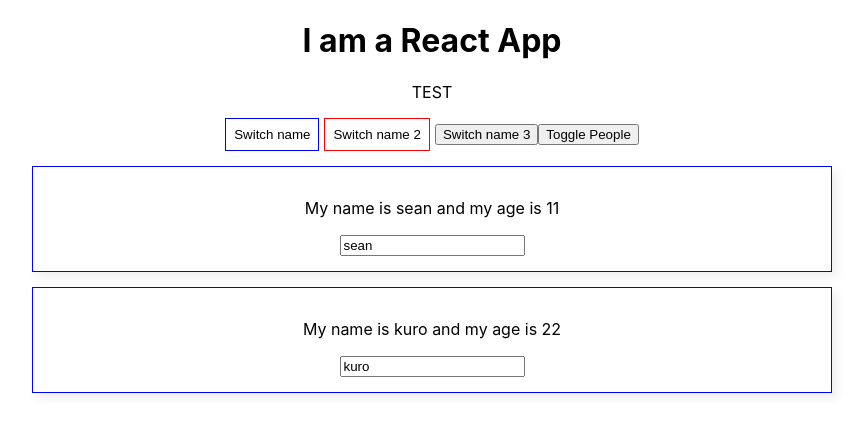
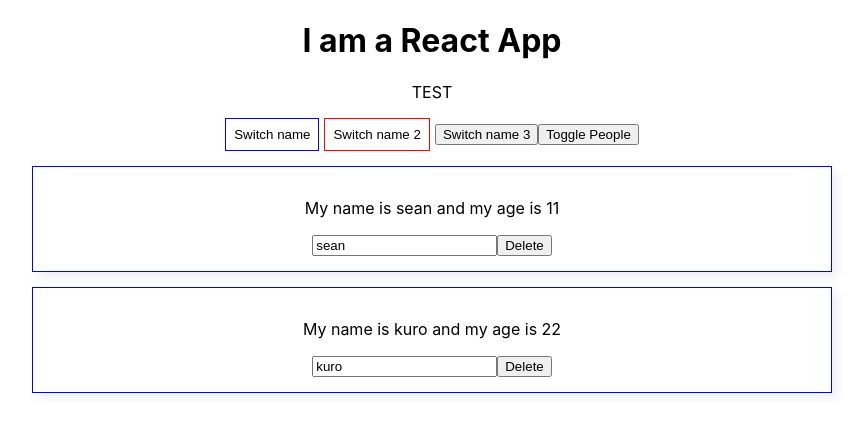
Before and after one commit to seanhuang514/ReactTheCompleteGuide, a React (Create React App) app: page / in a window 1280 px wide. Both pictures are taken after a click on the button "Toggle People". Shown: the top 434 px of the page, without its empty margins (208-1073 px from the left). Built offline with nearby package versions, Linux system fonts and the light colour scheme.

Commit message:
55. Lists & State
改變state2的值去刪除掉 element

```diff
--- a/src/App.js
+++ b/src/App.js
@@ -60,6 +60,15 @@
     })
   }
 
+  deletePersonHandle = (personIndex) => {
+    const people = this.state.people;
+    people.splice(personIndex, 1); // bad practice, because of it mutate this original data
+    console.log(this.state.people)
+    this.setState({
+      people: people
+    })
+  }
+
 
   render() {
     const style = {
@@ -76,8 +85,14 @@
       people = (
         <div>
           {
-            this.state.people.map(person => {
-              return <Person name={person.name} age={person.age}></Person>
+            this.state.people.map((person, index) => {
+              return <Person
+                        name={person.name}
+                        age={person.age}
+                        click={this.deletePersonHandle.bind(this, index)}
+                        // or
+                        // click={() => this.deletePersonHandle(index)}
+                        />
             })
           }
         </div>
--- a/src/Person/Person.js
+++ b/src/Person/Person.js
@@ -3,7 +3,7 @@
 const person = (props) => {
   return (
     <div className="Person">
-      <p onClick={props.click}>My name is {props.name} and my age is {props.age}</p>
+      <p>My name is {props.name} and my age is {props.age}</p>
       <p>{props.children}</p>
       {/*
       Two way binding
@@ -11,6 +11,7 @@
       然後改變過的 state 再經由 props 傳進來顯示在input上
       */}
       <input type="text" onChange={props.changed} value={props.name}/>
+      <button onClick={props.click}>Delete</button>
     </div>
   )
 }
```
